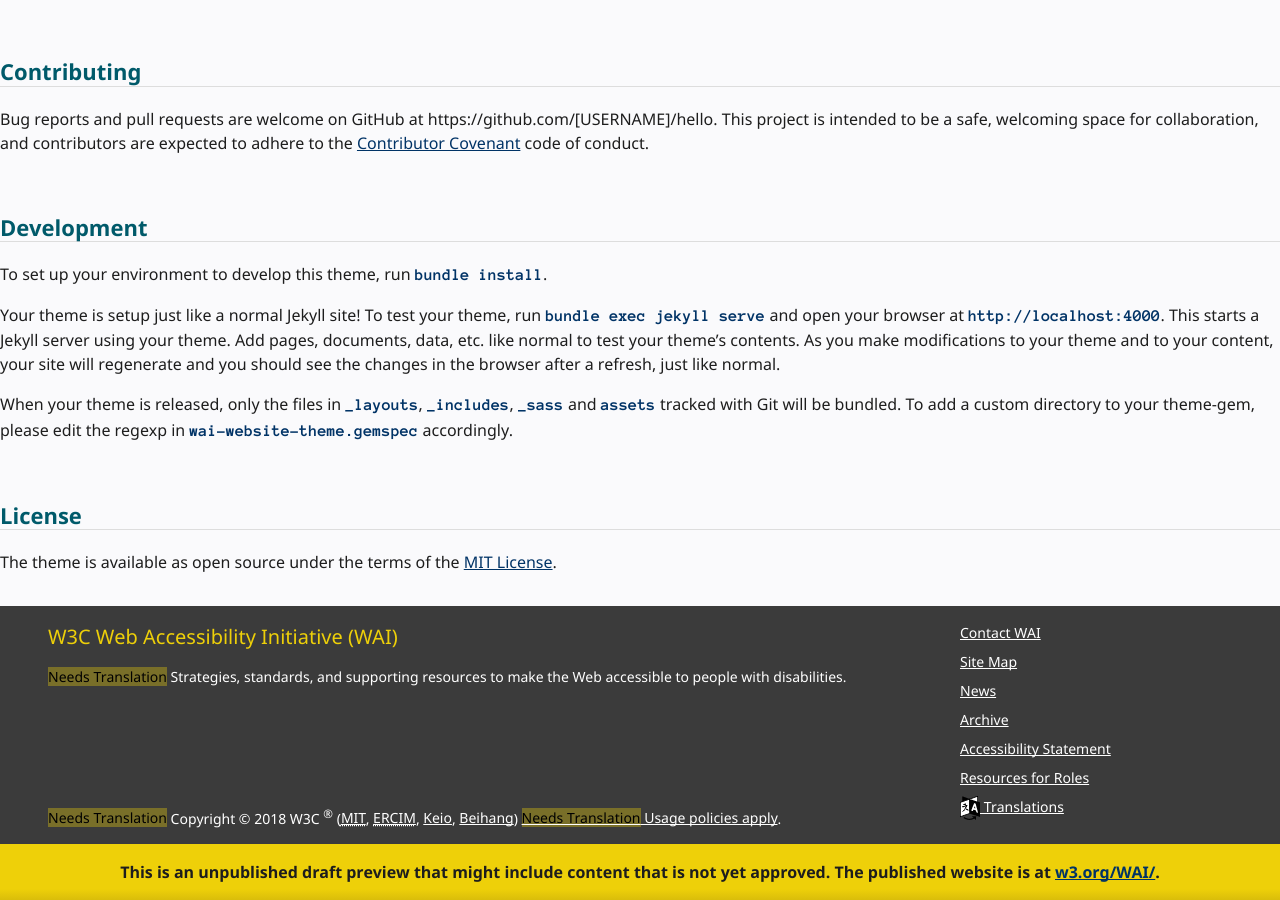
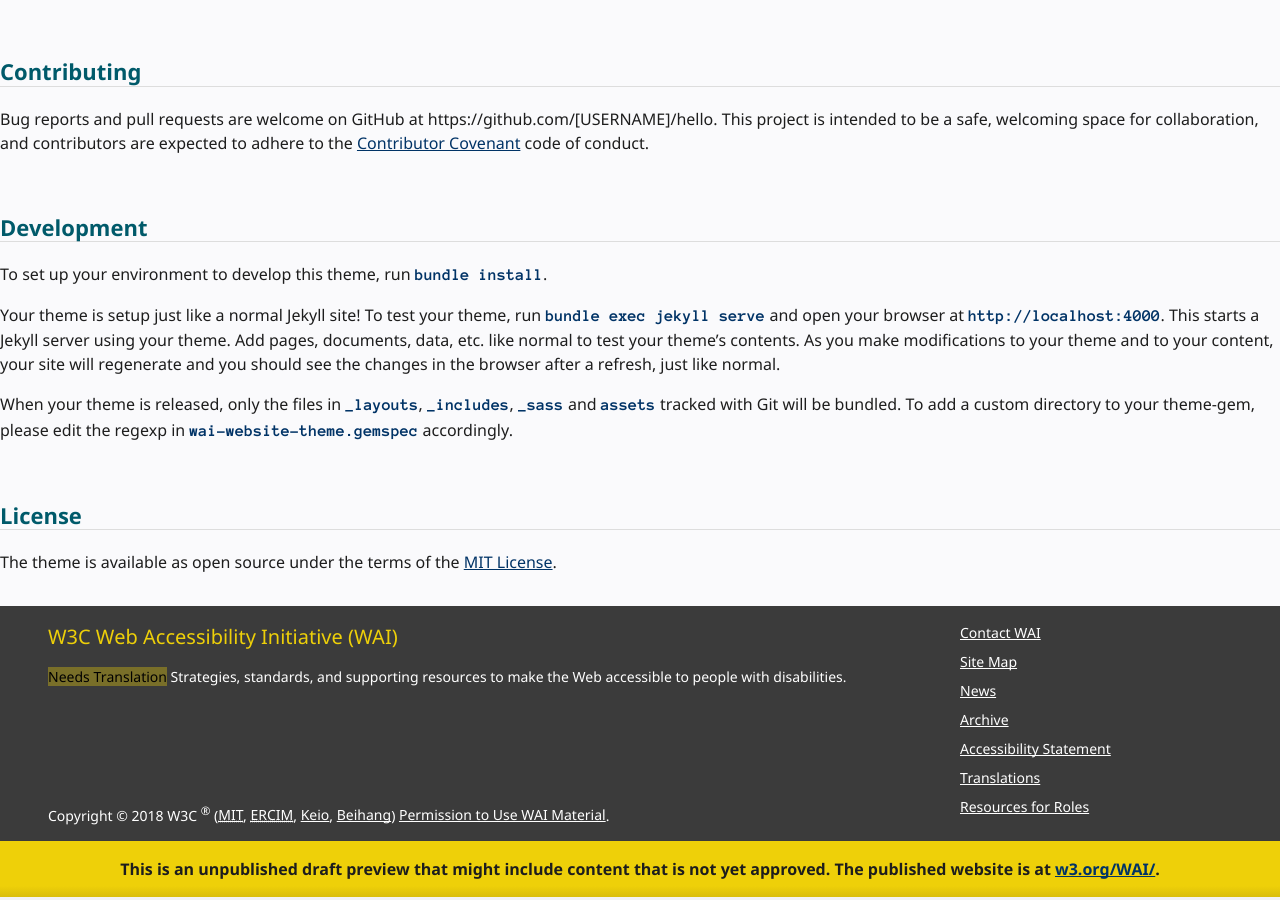
Before and after one commit to w3c/wai-website-theme, a Jekyll site: the page built from README.md, in a window 1280 px wide and 900 px high, scrolled down 1036 px. Built offline with Jekyll 4.4.1, drawn with Linux system fonts in a browser that asks for light colours; cached includes are drawn as plain includes; our own code applies the rules of GitHub Pages for plain Markdown files; comment, search, counter and statistics services are not loaded.

Commit message:
Change footer as discussed in meeting
Signed-off-by: Eric Eggert <mail@yatil.net>

```diff
--- a/_includes/footer.html
+++ b/_includes/footer.html
@@ -22,7 +22,7 @@
       <p>{% include t.html t="Strategies, standards, and supporting resources to make the Web accessible to people with disabilities." %}</p>
     </div>
     <div>
-      <p>{% include t.html t="Copyright" %} &#xA9; 2018 W3C <sup>&#xAE;</sup> (<a href="http://www.csail.mit.edu/"><abbr title="Massachusetts Institute of Technology">MIT</abbr></a>, <a href="http://www.ercim.eu/"><abbr title="European Research Consortium for Informatics and Mathematics">ERCIM</abbr></a>, <a href="http://www.keio.ac.jp/">Keio</a>, <a href="http://ev.buaa.edu.cn/">Beihang</a>) <a href="/Consortium/Legal/ipr-notice">{% include t.html t="Usage policies apply" %}</a>.</p>
+      <p>Copyright &#xA9; 2018 W3C <sup>&#xAE;</sup> (<a href="http://www.csail.mit.edu/"><abbr title="Massachusetts Institute of Technology">MIT</abbr></a>, <a href="http://www.ercim.eu/"><abbr title="European Research Consortium for Informatics and Mathematics">ERCIM</abbr></a>, <a href="http://www.keio.ac.jp/">Keio</a>, <a href="http://ev.buaa.edu.cn/">Beihang</a>) <a href="{{ "/about/using-wai-material/" | relative_url }}">Permission to Use WAI Material</a>.</p>
     </div>
   </div>
   <div class="q4-start q4-end">
@@ -32,8 +32,8 @@
       <li><a href="{{ "/news/" | relative_url }}">News</a></li>
       <li><a href="{{ "/sitemap/#archive" | relative_url }}">Archive</a></li>
       <li><a href="{{ "/about/accessibility-statement/" | relative_url }}">Accessibility Statement</a></li>
+      <li><a href="{{ "/translations/" | relative_url }}"> Translations</a></li>
       <li><a href="{{ "/roles/" | relative_url }}">Resources for Roles</a></li>
-      <li><a href="{{ "/translations/" | relative_url }}"><img src="{{"/assets/images/translations.png" | relative_url}}" alt="" style="vertical-align: middle"> Translations</a></li>
     </ul>
   </div>
 </footer>
```
